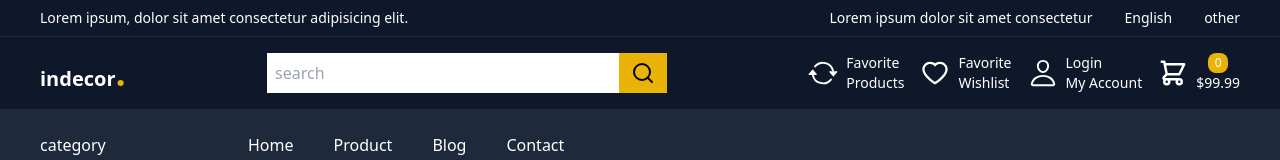
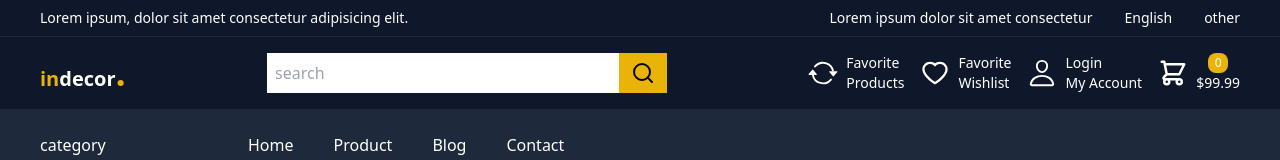
Before and after one commit to MelahGhislain/digit-com, a Next.js app: page / in a window 1280 px wide. Shown: the top 160 px of the page. Built offline with nearby package versions, Linux system fonts and the light colour scheme.

Commit message:
fix(app): change the app logo

```diff
--- a/src/components/layout/footer/index.tsx
+++ b/src/components/layout/footer/index.tsx
@@ -4,6 +4,7 @@
 import React from 'react'
 import { BsFacebook, BsTwitter, BsYoutube } from 'react-icons/bs'
 import SearchBar from '../../searchBar'
+import Logo from '../logo'
 
 const Footer = () => {
   return (
@@ -20,8 +21,8 @@
             </div>
             <div className='pad-x border-t border-slate-700 py-6 grid grid-cols-2 gap-8 md:gap-0 justify-items-center md:flex md:justify-between'>
                 <div className='text-center md:text-start'>
-                    <h2 className='font-bold'>Contact US</h2>
-                    <ul className='mt-4 text-neutral-400'>
+                    <Logo />
+                    <ul className='mt-3 text-neutral-400'>
                         <li className='my-1 text-sm'>Douala Cameroon</li>
                         <li className='my-1 text-sm'>(+237) 675909367</li>
                         <li className='my-1 text-sm'>melahghislain17@gmail.com</li>
--- /dev/null
+++ b/src/components/layout/logo.tsx
@@ -0,0 +1,9 @@
+import React from 'react'
+
+const Logo = () => {
+  return (
+    <div className='text-xl font-bold'><span className='primary'>in</span>decor<span className='primary text-4xl'>.</span></div>
+  )
+}
+
+export default Logo
--- a/src/components/layout/navbar/desktop.navbar.tsx
+++ b/src/components/layout/navbar/desktop.navbar.tsx
@@ -4,7 +4,7 @@
 import {IoPersonOutline, } from 'react-icons/io5'
 import {HiOutlineShoppingCart} from 'react-icons/hi'
 import {IoMdArrowDropdown, IoMdArrowDropup} from 'react-icons/io'
-import Logo from './logo'
+import Logo from '../logo'
 import Link from 'next/link'
 import SearchBar from '../../searchBar'
 
--- a/src/components/layout/navbar/drawer.tsx
+++ b/src/components/layout/navbar/drawer.tsx
@@ -2,7 +2,7 @@
 import Link from 'next/link'
 import {DrawerProps} from './_utils'
 import { BsChevronLeft, BsChevronRight, BsX } from 'react-icons/bs'
-import Logo from './logo'
+import Logo from '../logo'
 
 const NavDrawer: React.FC<DrawerProps> = ({open, setOpen}) => {
 
--- a/src/components/layout/navbar/logo.tsx
+++ /dev/null
@@ -1,9 +0,0 @@
-import React from 'react'
-
-const Logo = () => {
-  return (
-    <div className='text-xl font-bold'>indecor<span className='primary text-4xl'>.</span></div>
-  )
-}
-
-export default Logo
--- a/src/components/layout/navbar/mobile.navbar.tsx
+++ b/src/components/layout/navbar/mobile.navbar.tsx
@@ -6,7 +6,7 @@
 import { IoPersonOutline } from 'react-icons/io5'
 import {HiShoppingCart, HiOutlineShoppingCart, HiHome} from 'react-icons/hi'
 import Link from 'next/link'
-import Logo from './logo'
+import Logo from '../logo'
 
 const MobileNavbar: React.FC<MobileNavbarProps> = ({children, openDrawer, setOpenDrawer}) => {
 
```
